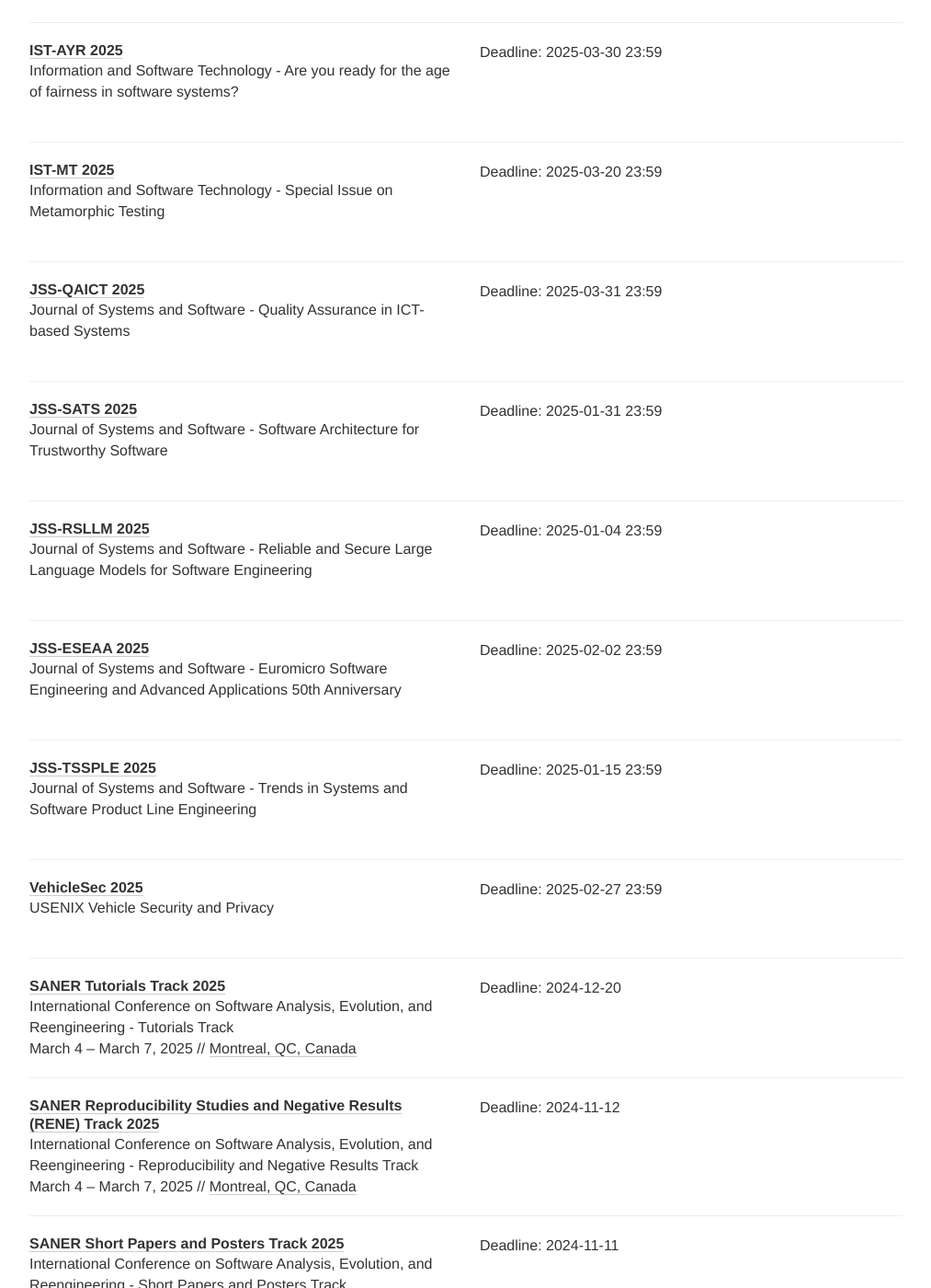
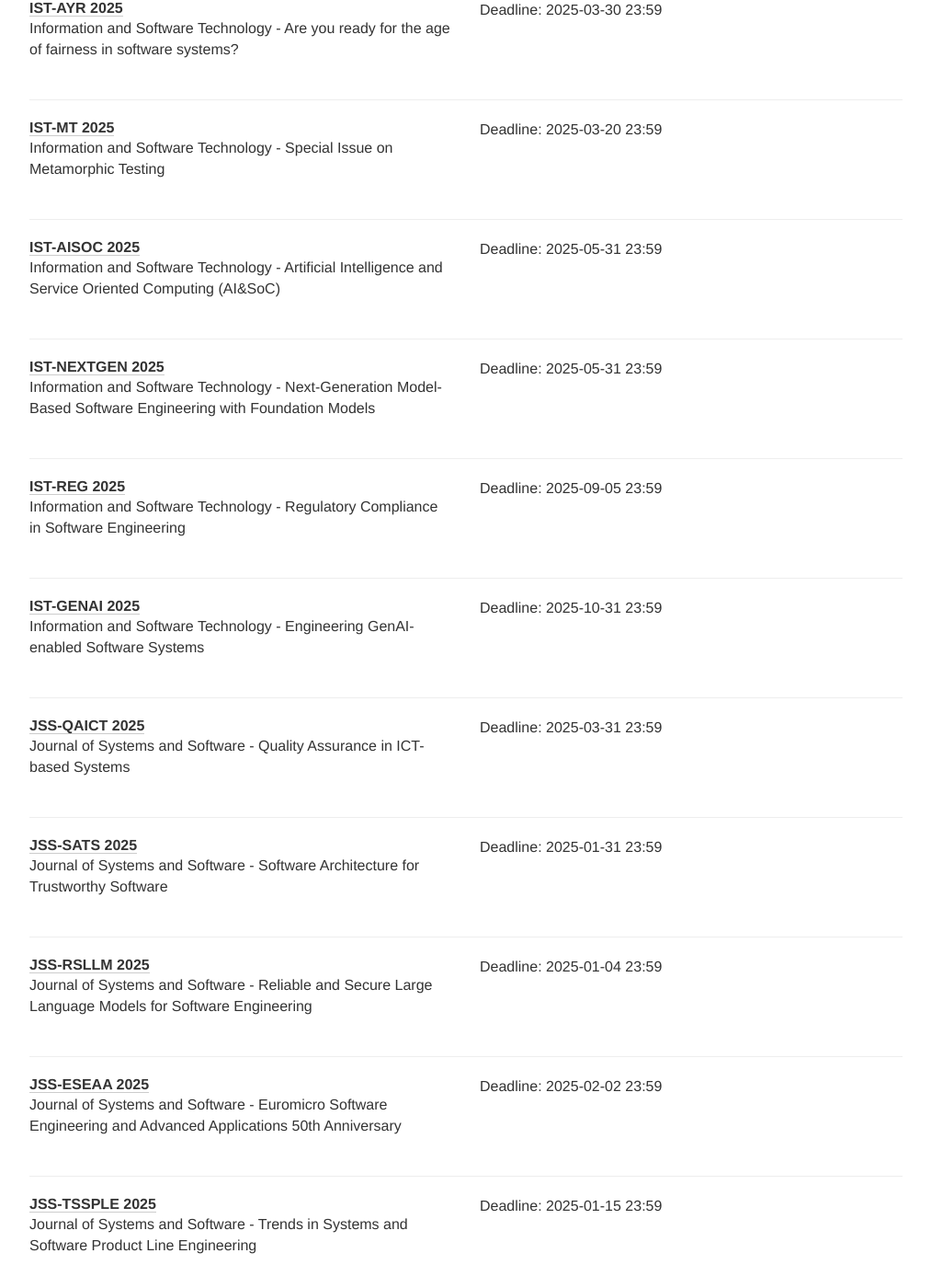
Before and after one commit to se-deadlines/se-deadlines.github.io, a Jekyll site: the page built from index.html, in a window 1280 px wide and 1400 px high, scrolled down 17789 px. Shown: the whole window at 92% size, without its empty margins (133-1146 px from the left). Built offline with Jekyll 4.4.1, drawn with Linux system fonts in a browser that asks for light colours; nearby versions of some CDN libraries; some of the changed text lies outside the part shown.

Commit message:
More updates of conferences

```diff
--- a/_data/conferences.yml
+++ b/_data/conferences.yml
@@ -620,13 +620,12 @@
 #PROMISE
 - name: PROMISE
   description: International Conference on Predictive Models and Data Analytics in Software Engineering
-  year: 2024
-  link: https://conf.researchr.org/home/promise-2024
+  year: 2025
+  link: https://conf.researchr.org/home/promise-2025
   deadline:
-   - "2024-03-28 23:59"
-  date: July 16, 2024 co-hosted with FSE 2024
-  place: Porto de Galinhas, Brazil, Brazil
-  note: Mandatory abstract deadline on March 22 2024.
+   - "2025-02-28 23:59"
+  date: June 26, 2025 co-hosted with FSE 2025
+  place: Trondheim, Norway
   tags: [CO, RPT, IPT, NIER, JFT]
 
 #AIware
@@ -1264,6 +1263,38 @@
   - "2025-03-20 23:59"
   tags: [JO]
 
+- name: IST-AISOC
+  description: Information and Software Technology - Artificial Intelligence and Service Oriented Computing (AI&SoC)
+  year: 2025
+  link: https://www.sciencedirect.com/special-issue/317558/artificial-intelligence-and-service-oriented-computing-aisoc
+  deadline:
+  - "2025-05-31 23:59"
+  tags: [JO]
+
+- name: IST-NEXTGEN
+  description: Information and Software Technology - Next-Generation Model-Based Software Engineering with Foundation Models
+  year: 2025
+  link: https://www.sciencedirect.com/special-issue/318822/next-generation-model-based-software-engineering-with-foundation-models
+  deadline:
+  - "2025-05-31 23:59"
+  tags: [JO]
+
+- name: IST-REG
+  description: Information and Software Technology - Regulatory Compliance in Software Engineering
+  year: 2025
+  link: https://www.sciencedirect.com/special-issue/319254/regulatory-compliance-in-software-engineering
+  deadline:
+  - "2025-09-05 23:59"
+  tags: [JO]
+
+- name: IST-GENAI
+  description: Information and Software Technology - Engineering GenAI-enabled Software Systems
+  year: 2025
+  link: https://www.sciencedirect.com/special-issue/322047/engineering-genai-enabled-software-systems
+  deadline:
+  - "2025-10-31 23:59"
+  tags: [JO]
+
 # JSS
 - name: JSS-QAICT
   description: Journal of Systems and Software - Quality Assurance in ICT-based Systems
@@ -1297,13 +1328,44 @@
   - "2025-02-02 23:59"
   tags: [JO]
 
-
 - name: JSS-TSSPLE
   description: Journal of Systems and Software - Trends in Systems and Software Product Line Engineering
   year: 2025
   link: https://www.sciencedirect.com/special-issue/315468/trends-in-systems-and-software-product-line-engineering
   deadline:
   - "2025-01-15 23:59"
+  tags: [JO]
+
+- name: JSS-EVASISE
+  description: Journal of Systems and Software - Evaluation and Assessment in Industrial Software Engineering
+  year: 2025
+  link: https://www.sciencedirect.com/special-issue/319732/evaluation-and-assessment-in-industrial-software-engineering
+  deadline:
+  - "2025-06-09 23:59"
+  tags: [JO]
+
+- name: JSS-SETC
+  description: Journal of Systems and Software - Software engineering teaching cases
+  year: 2025
+  link: https://www.sciencedirect.com/special-issue/319782/software-engineering-teaching-cases
+  deadline:
+  - "2025-01-12 23:59"
+  tags: [JO]
+
+- name: JSS-INTDEVOPS
+  description: Journal of Systems and Software - Intelligent DevOps for Performance, Sustainability, and Reliability
+  year: 2025
+  link: https://www.sciencedirect.com/special-issue/320414/intelligent-devops-for-performance-sustainability-and-reliability
+  deadline:
+  - "2025-09-30 23:59"
+  tags: [JO]
+
+- name: JSS-REFSQ
+  description: Journal of Systems and Software - REFSQ 2025 - Social REsponsibility
+  year: 2025
+  link: https://www.sciencedirect.com/special-issue/321600/refsq-2025-social-responsibility
+  deadline:
+  - "2025-11-01 23:59"
   tags: [JO]
 
 - name: VehicleSec
```
